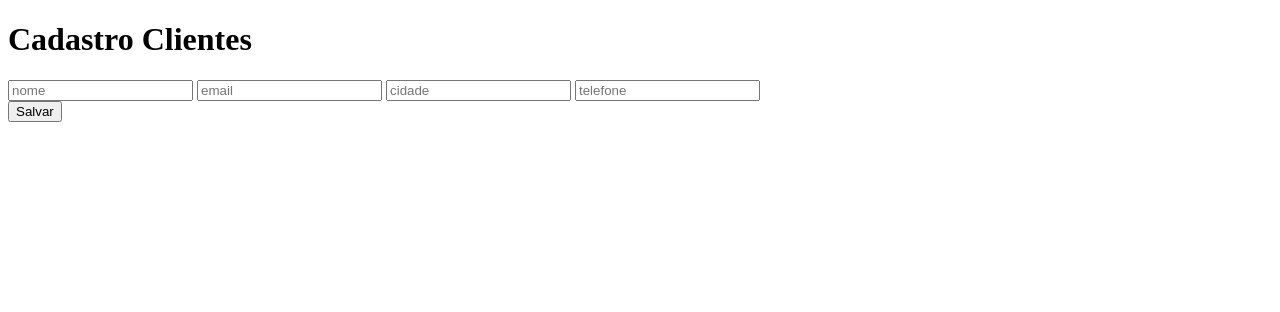
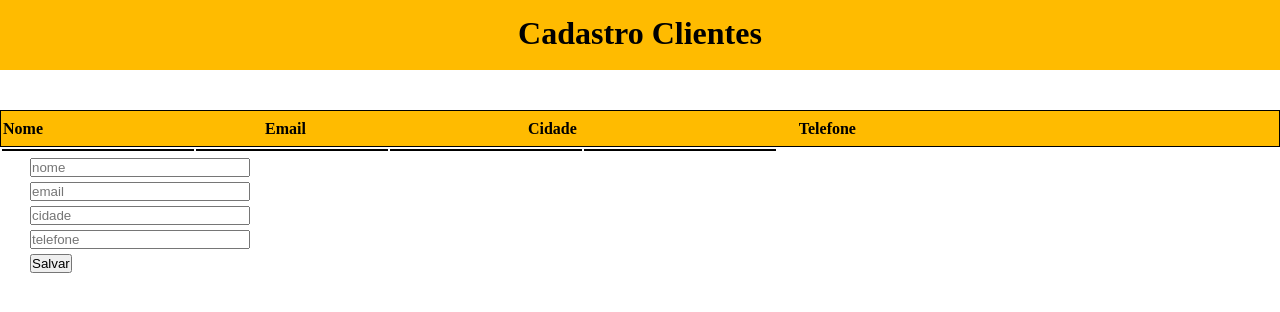
Before and after one commit to guilhermex2/CRUD---JavaScript, a plain HTML site: page index.html in a window 1280 px wide. Both pictures are taken after a click on the button "Salvar". Drawn offline with Linux system fonts and the light colour scheme.

Commit message:
Melhorando interface

```diff
--- a/assets/css/style.css
+++ b/assets/css/style.css
@@ -0,0 +1,50 @@
+*{
+    margin: 0;
+    padding: 0;
+}
+header{
+    background: rgb(255, 187, 0);
+    height: 70px;
+}
+.title{
+    display: flex;
+    align-items: center;
+    justify-content: center;
+}
+.title h1{
+    margin-top: 15px;
+}
+main{
+    padding-top: 40px;
+}
+.tabela{
+    display: block;
+}
+thead{
+    background-color: rgb(255, 187, 0);
+    height: 35px;
+    display: flex;
+    align-items: center;
+    border: 1px solid black;
+}
+thead th{
+    padding-right: 220px;
+}
+td{
+    border: 1px solid black;
+    padding-right: 190px;
+}
+
+#form{
+    margin-left: 30px;
+    display: flex;
+    flex-direction: column;
+    width: 220px;
+}
+#form input{
+    margin-top: 5px;
+}
+#btn-salvar{
+    margin-left: 30px;
+    margin-top: 5px;
+}
--- a/assets/js/script.js
+++ b/assets/js/script.js
@@ -46,20 +46,20 @@ const saveClient = () => {
         cidade: document.getElementById('cidade').value,
         telefone: document.getElementById('telefone').value
     }
-    console.log('Cadastrado');
     createClient(client);
     clearFields()
+    updateTable()
 }
 //Atualiza clientes
 const createRow = (client) =>{
-    const newRow = document.createElement('div')
+    const newRow = document.createElement('tr')
     newRow.innerHTML = `
-    Nome: ${client.nome}</br>
-    Email: ${client.email}</br>
-    Cidade: ${client.cidade}</br>
-    Telefone: ${client.telefone}</br>
+    <td>${client.nome}</td>
+    <td>${client.email}</td>
+    <td>${client.cidade}</td>
+    <td>${client.telefone}</td>
     `
-    document.querySelector('.areaClientes').appendChild(newRow)
+    document.querySelector('tbody').appendChild(newRow)
 }
 const updateTable = () => {
     const areaClientes = document.querySelector('.areaClientes');
--- a/index.html
+++ b/index.html
@@ -4,18 +4,33 @@
     <meta charset="UTF-8">
     <meta name="viewport" content="width=device-width, initial-scale=1.0">
     <link rel="stylesheet" href="assets/css/style.css">
-    <title>Document</title>
+    <title>CRUD</title>
 </head>
 <body>
     <header>
-        <h1>Cadastro Clientes</h1>
+        <div class="title">
+            <h1>Cadastro Clientes</h1>
+        </div>
     </header>
     <main>
+        <table class="tabela">
+            <thead>
+                <tr>
+                    <th>Nome</th>
+                    <th>Email</th>
+                    <th>Cidade</th>
+                    <th>Telefone</th>
+                </tr>
+            </thead>
+            <tbody>
+
+            </tbody>
+        </table>
         <form action="" id="form">
-            <input id="nome" class="fields" type="text" placeholder="nome">
-            <input id="email" class="fields" type="text" placeholder="email">
-            <input id="cidade" class="fields" type="text" placeholder="cidade">
-            <input id="telefone" class="fields" type="text" placeholder="telefone">
+            <input id="nome" class="fields" type="text" placeholder="nome" required>
+            <input id="email" class="fields" type="text" placeholder="email" required>
+            <input id="cidade" class="fields" type="text" placeholder="cidade" required>
+            <input id="telefone" class="fields" type="text" placeholder="telefone" required>
         </form>
         <button type="submit" id="btn-salvar">Salvar</button>
         <div class="areaClientes">
```
